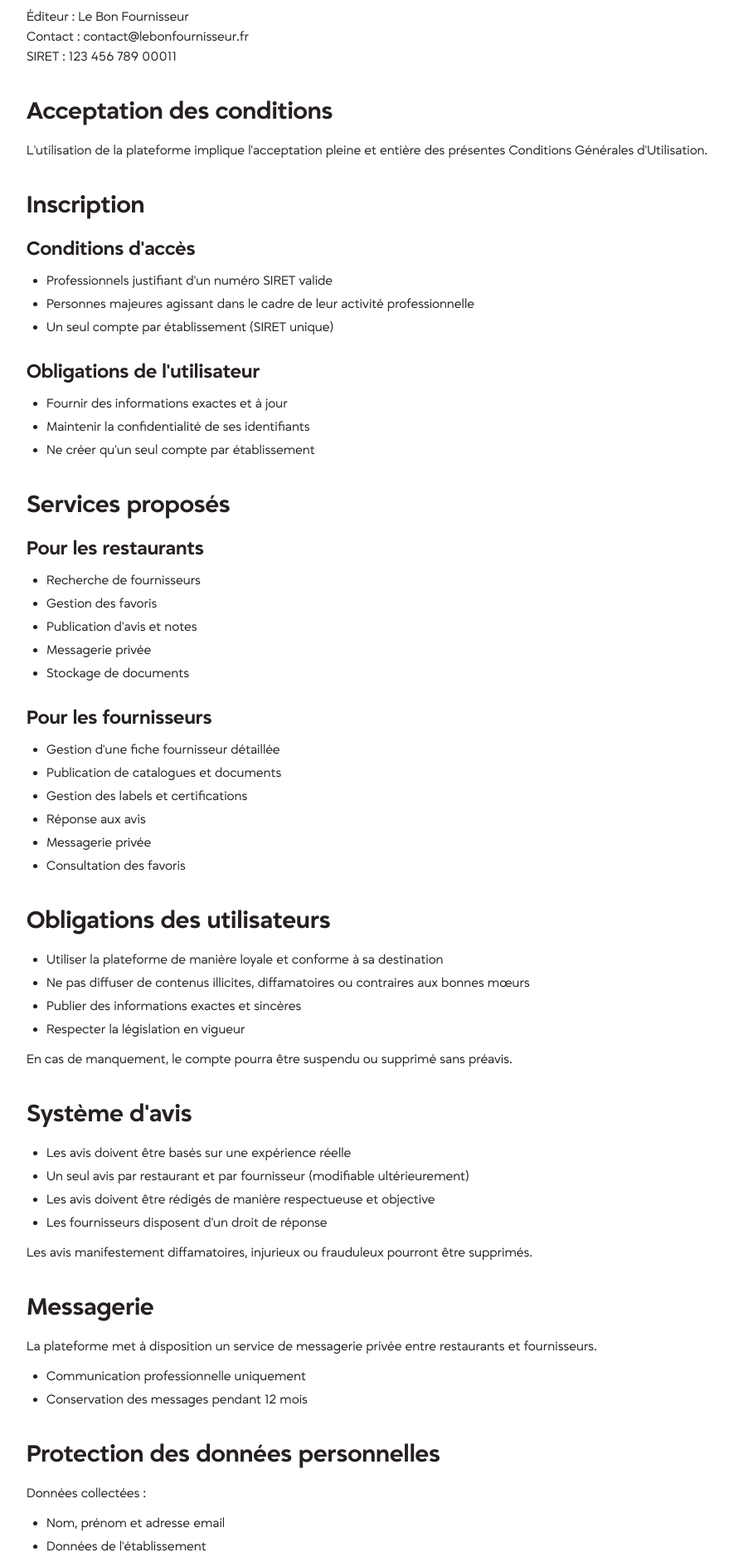
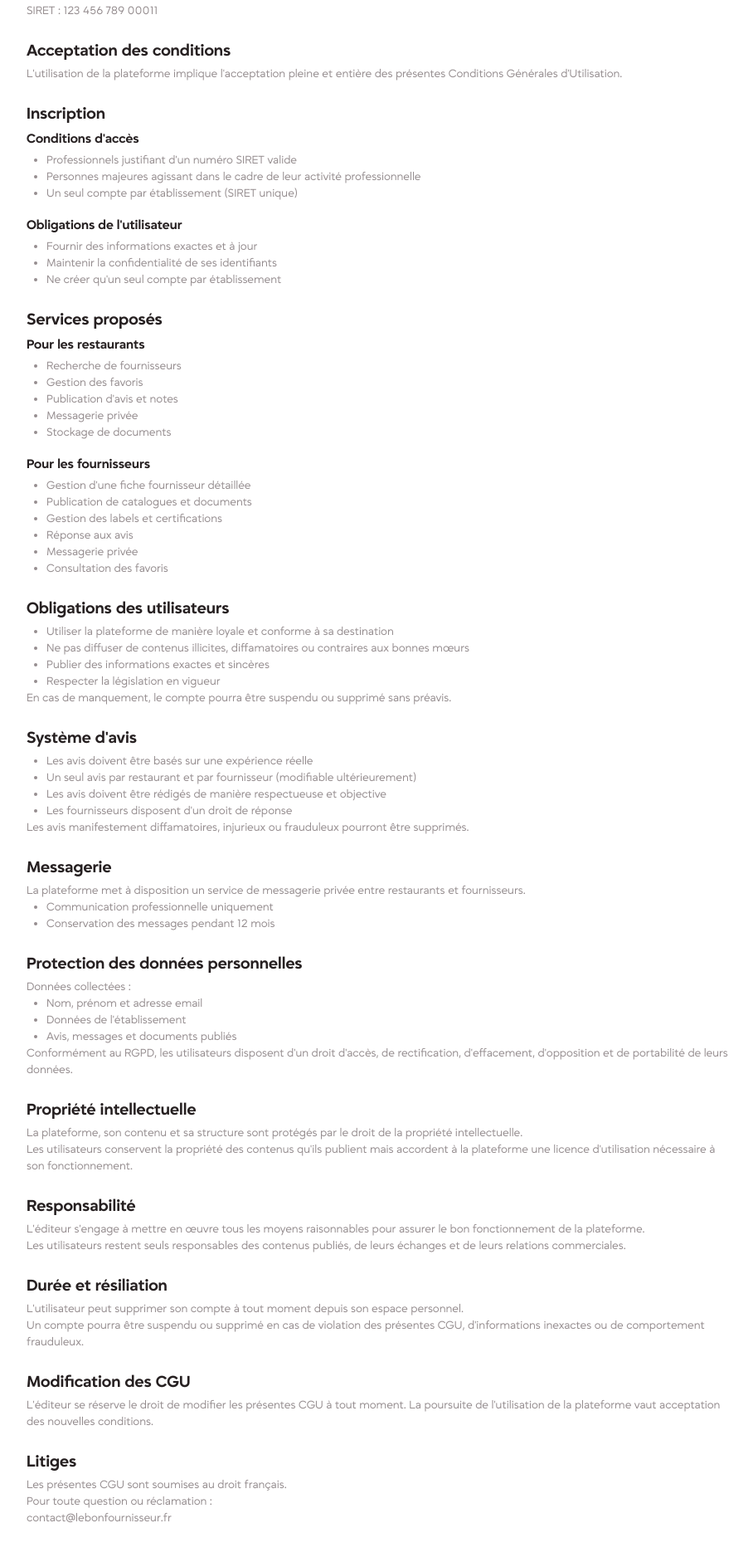
Before and after one commit to MarionV69/my-digital-school-project, a React (Vite) app in the folder frontend/: page /terms in a window 1280 px wide. Shown: the part 400-2282 px from the top of the page at 83% size, without its empty margins (184-1092 px from the left). Built offline with nearby package versions, Linux system fonts and the light colour scheme; no server answers.

Commit message:
fix: fix legal pages styling (#134)

```diff
--- a/frontend/src/global.css
+++ b/frontend/src/global.css
@@ -134,9 +134,16 @@
   }
 
   h4 {
-      font-family: var(--font-heading);
-      font-weight: 700;
-      font-size: 1rem;
+    font-family: var(--font-heading);
+    font-weight: 700;
+    font-size: 1rem;
+  }
+
+  h1,
+  h2,
+  h3,
+  h4 {
+    color: var(--foreground);
   }
 
   * {
--- a/frontend/src/pages/public/TermsPage.tsx
+++ b/frontend/src/pages/public/TermsPage.tsx
@@ -1,6 +1,5 @@
 import { useNavigate } from "react-router-dom";
 import { ArrowLeft } from "lucide-react";
-
 import { Button } from "@/components/ui/button";
 
 function TermsPage() {
@@ -8,25 +7,24 @@ function TermsPage() {
 
   return (
     <main className="max-w-4xl mx-auto px-6 py-12">
-      <Button onClick={() => navigate(-1)} className="mb-8">
+      <Button onClick={() => navigate(-1)} className="mb-8" size="lg">
         <ArrowLeft />
         Retour
       </Button>
 
       <h1 className="mb-2">Conditions Générales d'Utilisation</h1>
-
       <p className="text-sm text-muted-foreground mb-10">
         Dernière mise à jour : juin 2026
       </p>
 
-      <section className="space-y-8">
+      <section className="space-y-6 text-sm text-muted-foreground">
         <div>
-          <h2 className="mb-3">Présentation</h2>
+          <h2 className="text-xl font-semibold mb-1">Présentation</h2>
           <p>
             Cette plateforme met en relation des restaurants et des fournisseurs
             du secteur alimentaire.
           </p>
-          <p className="mt-3">
+          <p>
             Éditeur : Le Bon Fournisseur
             <br />
             Contact : contact@lebonfournisseur.fr
@@ -36,7 +34,9 @@ function TermsPage() {
         </div>
 
         <div>
-          <h2 className="mb-3">Acceptation des conditions</h2>
+          <h2 className="text-xl font-semibold mb-1">
+            Acceptation des conditions
+          </h2>
           <p>
             L'utilisation de la plateforme implique l'acceptation pleine et
             entière des présentes Conditions Générales d'Utilisation.
@@ -44,10 +44,10 @@ function TermsPage() {
         </div>
 
         <div>
-          <h2 className="mb-3">Inscription</h2>
+          <h2 className="text-xl font-semibold mb-1">Inscription</h2>
 
-          <h3 className="mb-2">Conditions d'accès</h3>
-          <ul className="list-disc pl-6 space-y-1">
+          <h3 className="text-base font-semibold mb-1">Conditions d'accès</h3>
+          <ul className="list-disc pl-6">
             <li>Professionnels justifiant d'un numéro SIRET valide</li>
             <li>
               Personnes majeures agissant dans le cadre de leur activité
@@ -56,8 +56,10 @@ function TermsPage() {
             <li>Un seul compte par établissement (SIRET unique)</li>
           </ul>
 
-          <h3 className="mt-6 mb-2">Obligations de l'utilisateur</h3>
-          <ul className="list-disc pl-6 space-y-1">
+          <h3 className="text-base font-semibold mb-1 mt-4">
+            Obligations de l'utilisateur
+          </h3>
+          <ul className="list-disc pl-6">
             <li>Fournir des informations exactes et à jour</li>
             <li>Maintenir la confidentialité de ses identifiants</li>
             <li>Ne créer qu'un seul compte par établissement</li>
@@ -65,10 +67,10 @@ function TermsPage() {
         </div>
 
         <div>
-          <h2 className="mb-3">Services proposés</h2>
+          <h2 className="text-xl font-semibold mb-1">Services proposés</h2>
 
-          <h3 className="mb-2">Pour les restaurants</h3>
-          <ul className="list-disc pl-6 space-y-1">
+          <h3 className="text-base font-semibold mb-1">Pour les restaurants</h3>
+          <ul className="list-disc pl-6">
             <li>Recherche de fournisseurs</li>
             <li>Gestion des favoris</li>
             <li>Publication d'avis et notes</li>
@@ -76,8 +78,10 @@ function TermsPage() {
             <li>Stockage de documents</li>
           </ul>
 
-          <h3 className="mt-6 mb-2">Pour les fournisseurs</h3>
-          <ul className="list-disc pl-6 space-y-1">
+          <h3 className="text-base font-semibold mb-1 mt-4">
+            Pour les fournisseurs
+          </h3>
+          <ul className="list-disc pl-6">
             <li>Gestion d'une fiche fournisseur détaillée</li>
             <li>Publication de catalogues et documents</li>
             <li>Gestion des labels et certifications</li>
@@ -88,9 +92,10 @@ function TermsPage() {
         </div>
 
         <div>
-          <h2 className="mb-3">Obligations des utilisateurs</h2>
-
-          <ul className="list-disc pl-6 space-y-1">
+          <h2 className="text-xl font-semibold mb-1">
+            Obligations des utilisateurs
+          </h2>
+          <ul className="list-disc pl-6">
             <li>
               Utiliser la plateforme de manière loyale et conforme à sa
               destination
@@ -102,17 +107,15 @@ function TermsPage() {
             <li>Publier des informations exactes et sincères</li>
             <li>Respecter la législation en vigueur</li>
           </ul>
-
-          <p className="mt-3">
+          <p>
             En cas de manquement, le compte pourra être suspendu ou supprimé
             sans préavis.
           </p>
         </div>
 
         <div>
-          <h2 className="mb-3">Système d'avis</h2>
-
-          <ul className="list-disc pl-6 space-y-1">
+          <h2 className="text-xl font-semibold mb-1">Système d'avis</h2>
+          <ul className="list-disc pl-6">
             <li>Les avis doivent être basés sur une expérience réelle</li>
             <li>
               Un seul avis par restaurant et par fournisseur (modifiable
@@ -123,39 +126,35 @@ function TermsPage() {
             </li>
             <li>Les fournisseurs disposent d'un droit de réponse</li>
           </ul>
-
-          <p className="mt-3">
+          <p>
             Les avis manifestement diffamatoires, injurieux ou frauduleux
             pourront être supprimés.
           </p>
         </div>
 
         <div>
-          <h2 className="mb-3">Messagerie</h2>
-
+          <h2 className="text-xl font-semibold mb-1">Messagerie</h2>
           <p>
             La plateforme met à disposition un service de messagerie privée
             entre restaurants et fournisseurs.
           </p>
-
-          <ul className="list-disc pl-6 mt-3 space-y-1">
+          <ul className="list-disc pl-6">
             <li>Communication professionnelle uniquement</li>
             <li>Conservation des messages pendant 12 mois</li>
           </ul>
         </div>
 
         <div>
-          <h2 className="mb-3">Protection des données personnelles</h2>
-
+          <h2 className="text-xl font-semibold mb-1">
+            Protection des données personnelles
+          </h2>
           <p>Données collectées :</p>
-
-          <ul className="list-disc pl-6 mt-3 space-y-1">
+          <ul className="list-disc pl-6">
             <li>Nom, prénom et adresse email</li>
             <li>Données de l'établissement</li>
             <li>Avis, messages et documents publiés</li>
           </ul>
-
-          <p className="mt-3">
+          <p>
             Conformément au RGPD, les utilisateurs disposent d'un droit d'accès,
             de rectification, d'effacement, d'opposition et de portabilité de
             leurs données.
@@ -163,14 +162,14 @@ function TermsPage() {
         </div>
 
         <div>
-          <h2 className="mb-3">Propriété intellectuelle</h2>
-
+          <h2 className="text-xl font-semibold mb-1">
+            Propriété intellectuelle
+          </h2>
           <p>
             La plateforme, son contenu et sa structure sont protégés par le
             droit de la propriété intellectuelle.
           </p>
-
-          <p className="mt-3">
+          <p>
             Les utilisateurs conservent la propriété des contenus qu'ils
             publient mais accordent à la plateforme une licence d'utilisation
             nécessaire à son fonctionnement.
@@ -178,28 +177,24 @@ function TermsPage() {
         </div>
 
         <div>
-          <h2 className="mb-3">Responsabilité</h2>
-
+          <h2 className="text-xl font-semibold mb-1">Responsabilité</h2>
           <p>
             L'éditeur s'engage à mettre en œuvre tous les moyens raisonnables
             pour assurer le bon fonctionnement de la plateforme.
           </p>
-
-          <p className="mt-3">
+          <p>
             Les utilisateurs restent seuls responsables des contenus publiés, de
             leurs échanges et de leurs relations commerciales.
           </p>
         </div>
 
         <div>
-          <h2 className="mb-3">Durée et résiliation</h2>
-
+          <h2 className="text-xl font-semibold mb-1">Durée et résiliation</h2>
           <p>
             L'utilisateur peut supprimer son compte à tout moment depuis son
             espace personnel.
           </p>
-
-          <p className="mt-3">
+          <p>
             Un compte pourra être suspendu ou supprimé en cas de violation des
             présentes CGU, d'informations inexactes ou de comportement
             frauduleux.
@@ -207,8 +202,7 @@ function TermsPage() {
         </div>
 
         <div>
-          <h2 className="mb-3">Modification des CGU</h2>
-
+          <h2 className="text-xl font-semibold mb-1">Modification des CGU</h2>
           <p>
             L'éditeur se réserve le droit de modifier les présentes CGU à tout
             moment. La poursuite de l'utilisation de la plateforme vaut
@@ -217,18 +211,17 @@ function TermsPage() {
         </div>
 
         <div>
-          <h2 className="mb-3">Litiges</h2>
-
+          <h2 className="text-xl font-semibold mb-1">Litiges</h2>
           <p>Les présentes CGU sont soumises au droit français.</p>
-
-          <p className="mt-3">
+          <p>
             Pour toute question ou réclamation :
             <br />
             contact@lebonfournisseur.fr
           </p>
         </div>
       </section>
-      <Button onClick={() => navigate(-1)} className="mt-12">
+
+      <Button onClick={() => navigate(-1)} className="mt-12" size="lg">
         <ArrowLeft />
         Retour
       </Button>
```
Also changed, not shown: frontend/src/pages/public/LegalPage.tsx (+21 -14 lines), frontend/src/pages/public/PrivacyPage.tsx (+46 -38 lines).
